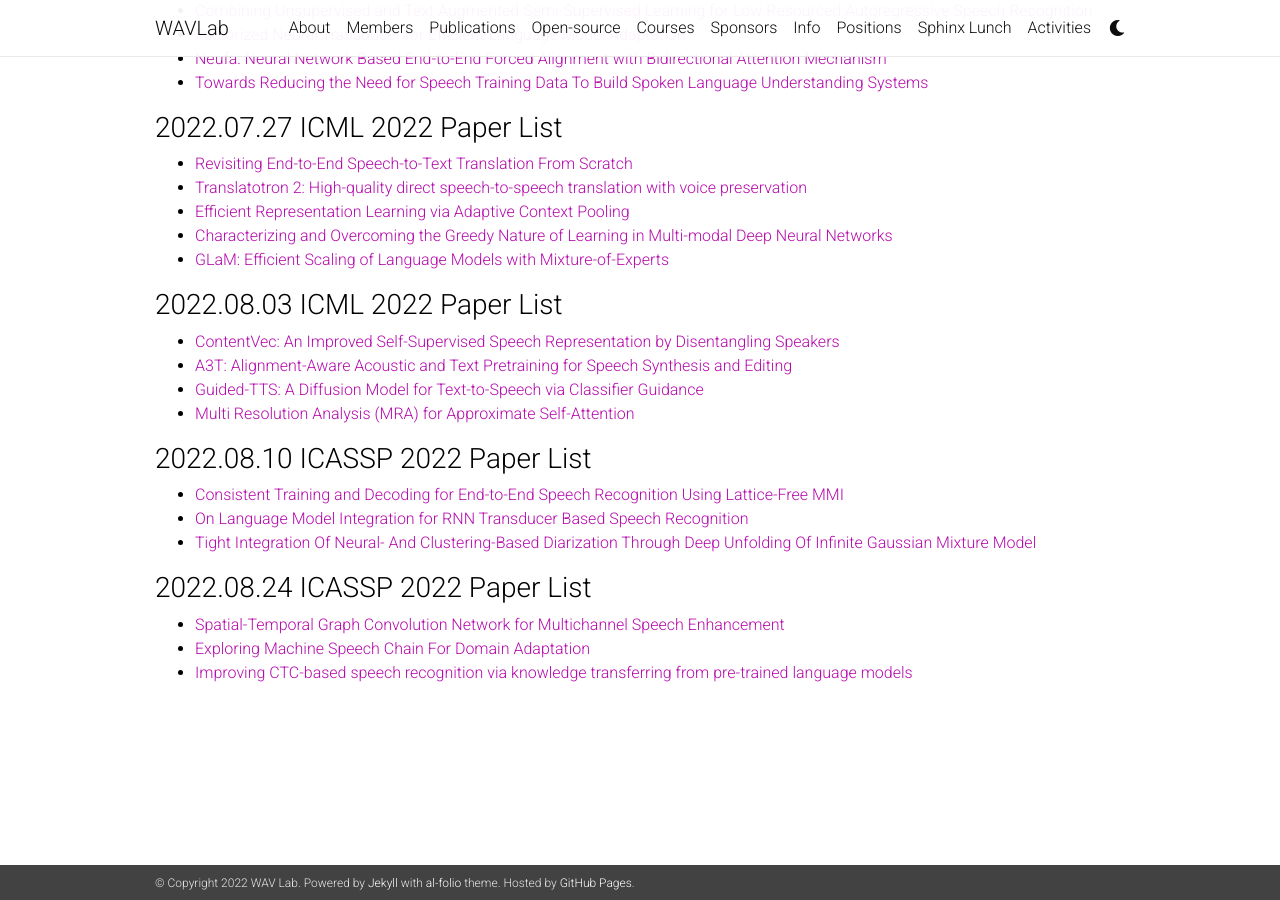
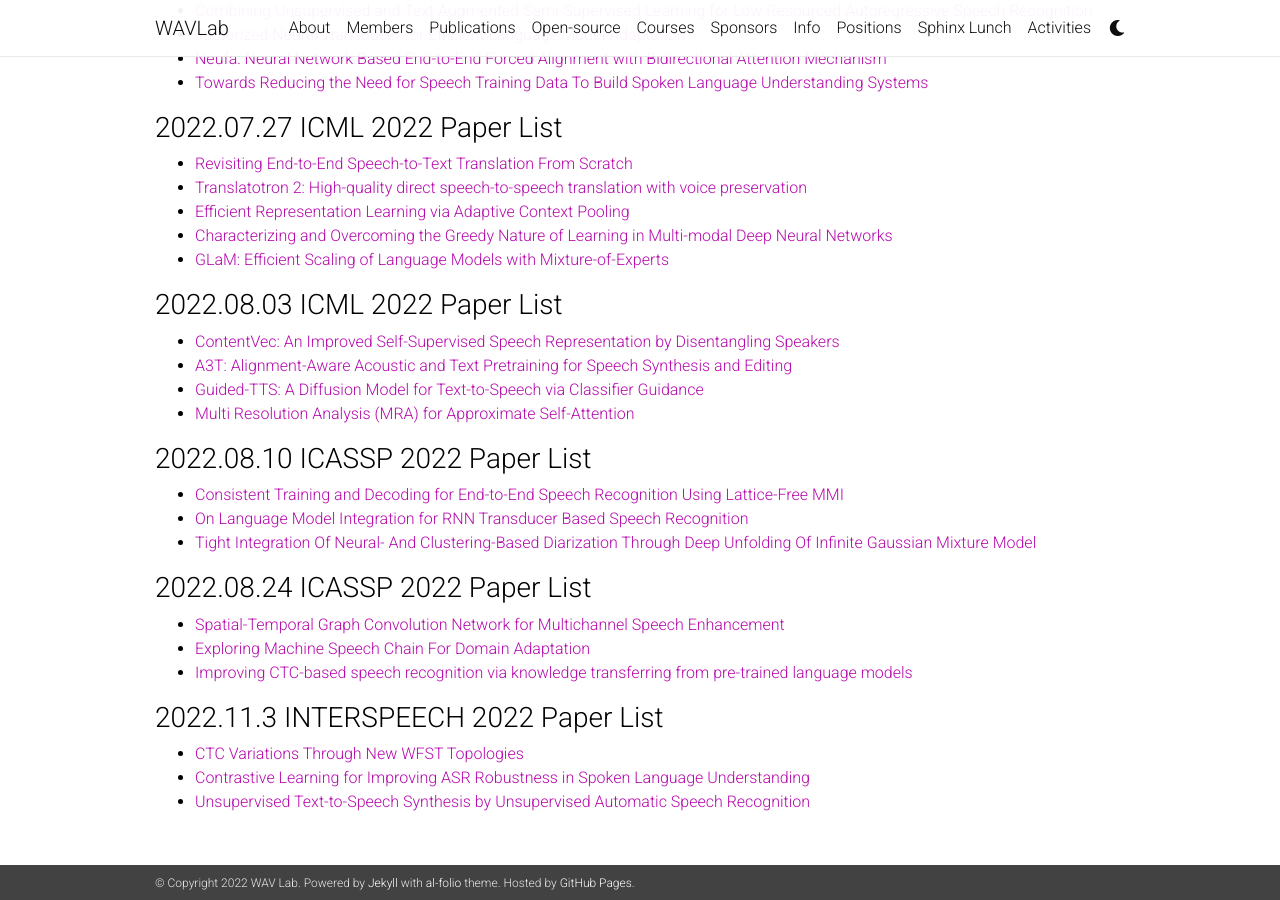
Before and after one commit to shinjiwlab/shinjiwlab.github.io, a Jekyll site: the page built from _posts/2022-12-31-reading-group.md, in a window 1280 px wide and 900 px high, scrolled down 1971 px. Built offline with Jekyll 4.4.1, drawn with Linux system fonts in a browser that asks for light colours; nearby versions of some CDN libraries; a style sheet for code colours, icons or effects is not loaded.

Commit message:
Reading group on Nov 3rd

```diff
--- a/_posts/2022-12-31-reading-group.md
+++ b/_posts/2022-12-31-reading-group.md
@@ -99,3 +99,8 @@ comments: false
 - [Spatial-Temporal Graph Convolution Network for Multichannel Speech Enhancement](https://ieeexplore.ieee.org/document/9746054)
 - [Exploring Machine Speech Chain For Domain Adaptation](https://ieeexplore.ieee.org/document/9746721)
 - [Improving CTC-based speech recognition via knowledge transferring from pre-trained language models](https://arxiv.org/abs/2203.03582)
+
+### 2022.11.3 INTERSPEECH 2022 Paper List
+- [CTC Variations Through New WFST Topologies](https://arxiv.org/abs/2110.03098)
+- [Contrastive Learning for Improving ASR Robustness in Spoken Language Understanding](https://arxiv.org/abs/2205.00693)
+- [Unsupervised Text-to-Speech Synthesis by Unsupervised Automatic Speech Recognition](https://arxiv.org/abs/2203.15796)
```
